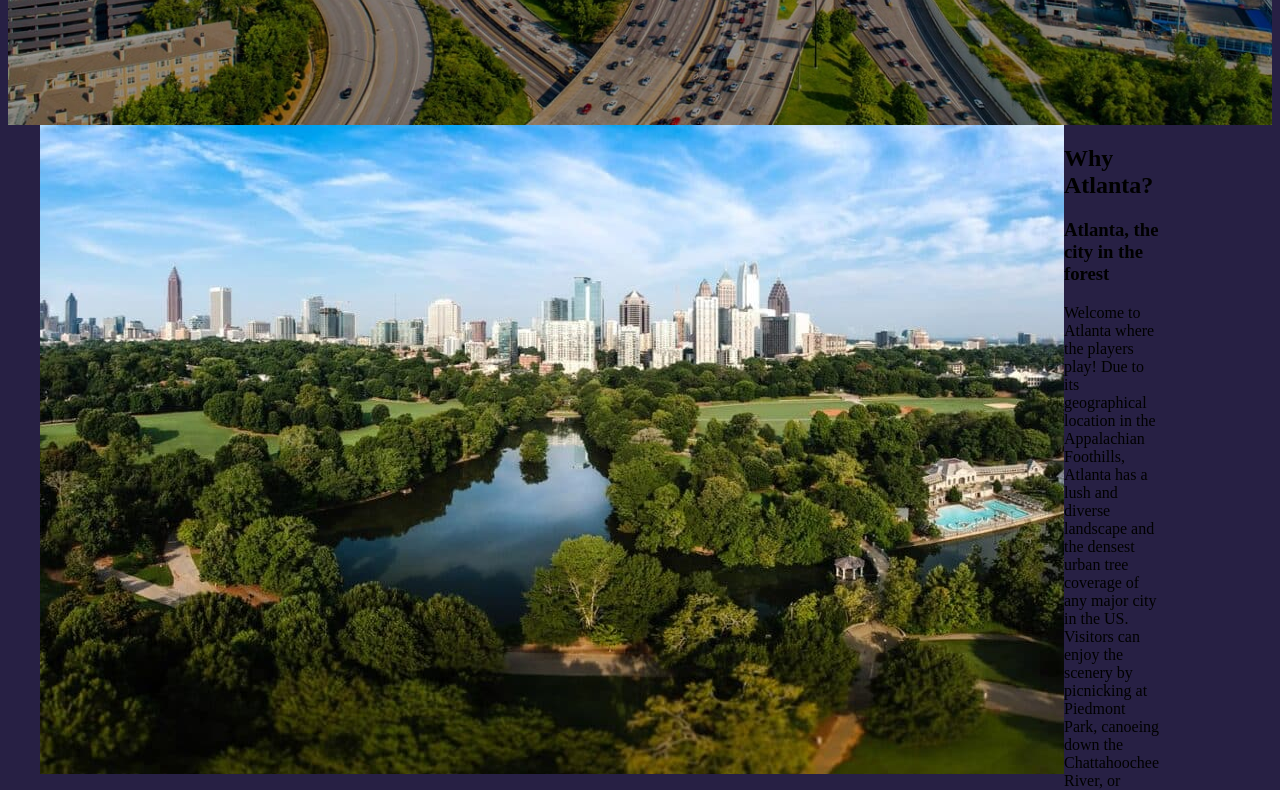
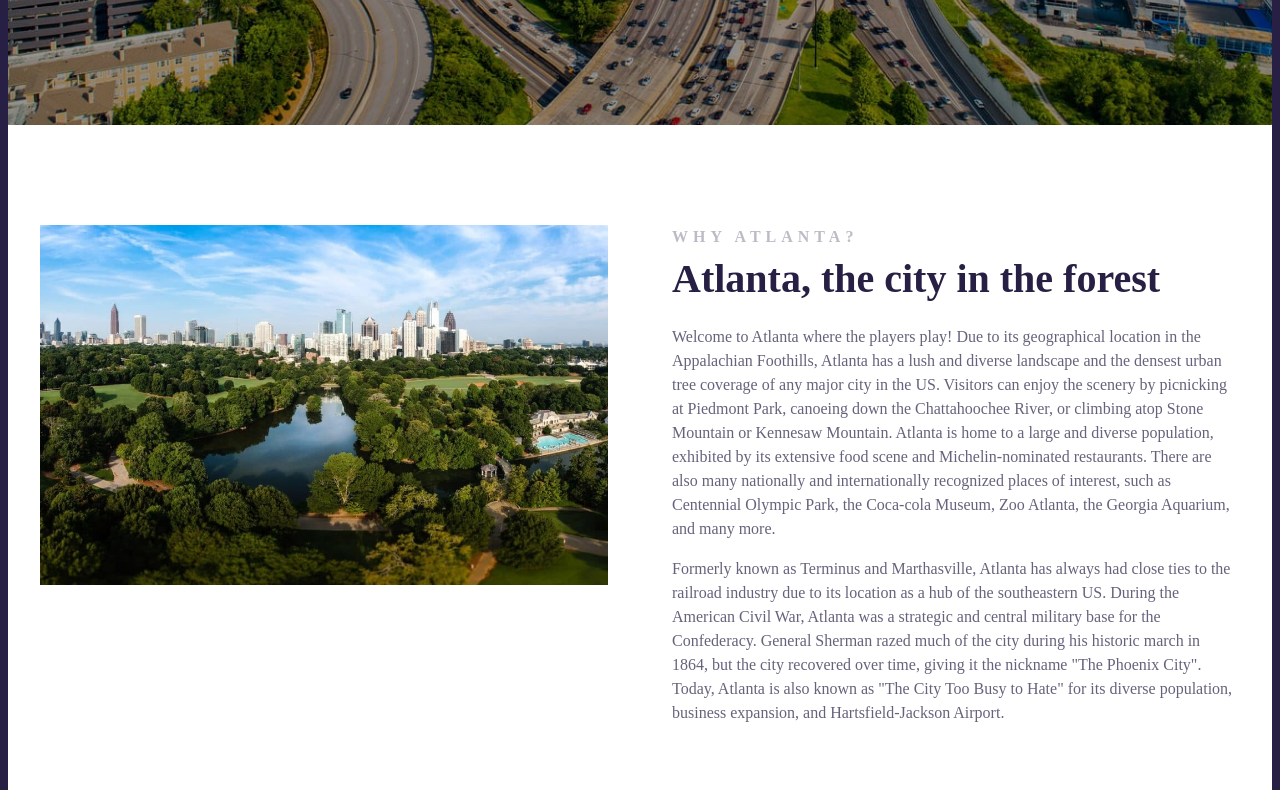
Before and after one commit to kblizzy22/atlanta-travel-project, a plain HTML site: page index.html in a window 1280 px wide. Shown: the part 620-1410 px from the top of the page. Drawn offline with Linux system fonts and the light colour scheme; a web font is replaced by a local one.

Commit message:
Styled main section

```diff
--- a/src/styles.css
+++ b/src/styles.css
@@ -10,12 +10,25 @@ body {
 
 .grid {
   display: grid;
+  grid-gap: 64px;
+}
+
+.img-responsive {
+  max-width: 100%;
+}
+
+.grid-2-columns {
+  grid-template-columns: 1fr 1fr;
+}
+
+.grid-3-columns-smallfirst {
   grid-template-columns: 1fr 2fr 2fr;
 }
 
 section {
   max-width: 1200px;
   margin: 0 auto;
+  padding: 100px 0;
 }
 
 header {
@@ -64,12 +77,43 @@ header a {
   background: white;
 }
 
+main {
+  background-color: white;
+}
+
+main h2 {
+  font-weight: 700;
+  font-size: 16px;
+  line-height: 1.5;
+  letter-spacing: 5px;
+  margin: 0;
+  color: #272044;
+  opacity: 0.3;
+  text-transform: uppercase;
+}
+
+main h3 {
+  font-weight: 700;
+  font-size: 40px;
+  line-height: 1.5;
+  margin: 0;
+  color:#272044;
+}
+
+main p {
+  font-style: normal;
+  font-weight: 400;
+  font-size: 16px;
+  line-height: 1.5;
+  color: #272044;
+  opacity: 0.7;
+}
+
 footer {
   color: white;
-  background-image: linear-gradient(rgba(39,32,68,0.9), rgba(39,32,68,0.9)), url('../images/atl-footer.jpg');
+  background-image: linear-gradient(rgba(39,32,68,0.9), rgba(39,32,68,0.9)),('../images/atl-footer.jpg');
   background-repeat: no-repeat;
   background-size: cover;
-  padding: 100px 0;
 }
 
 footer h3 {
@@ -82,7 +126,6 @@ footer p {
   font-weight: 400;
   font-size: 16px;
   opacity: 0.7;
-  margin-right: 20px;
   line-height: 24px;
 }
 
@@ -117,4 +160,13 @@ footer a {
   header h3 {
     font-size: 12px;
   }
+
+  .grid {
+    grid-template-columns: 1fr;
+    grid-gap: 32px;
+  }
+
+  section {
+    padding: 30px;
+  }
 }
```
